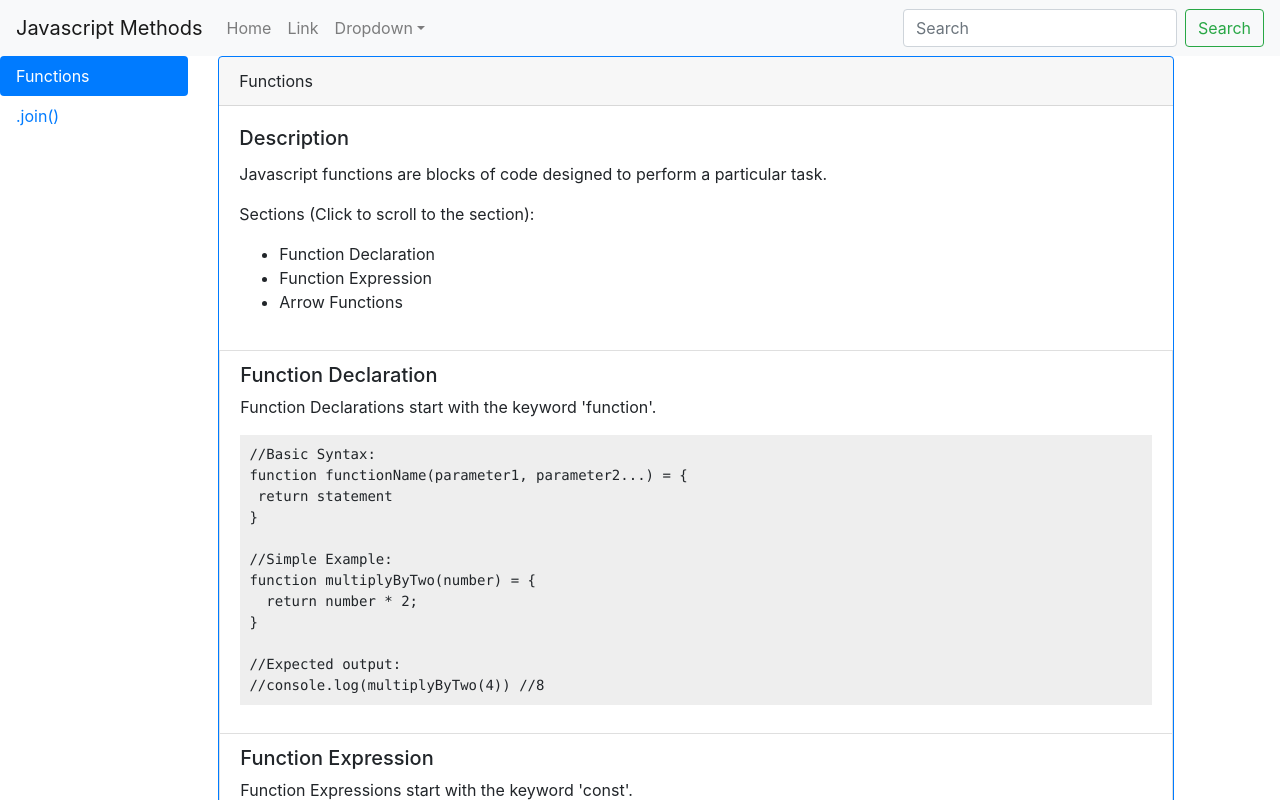
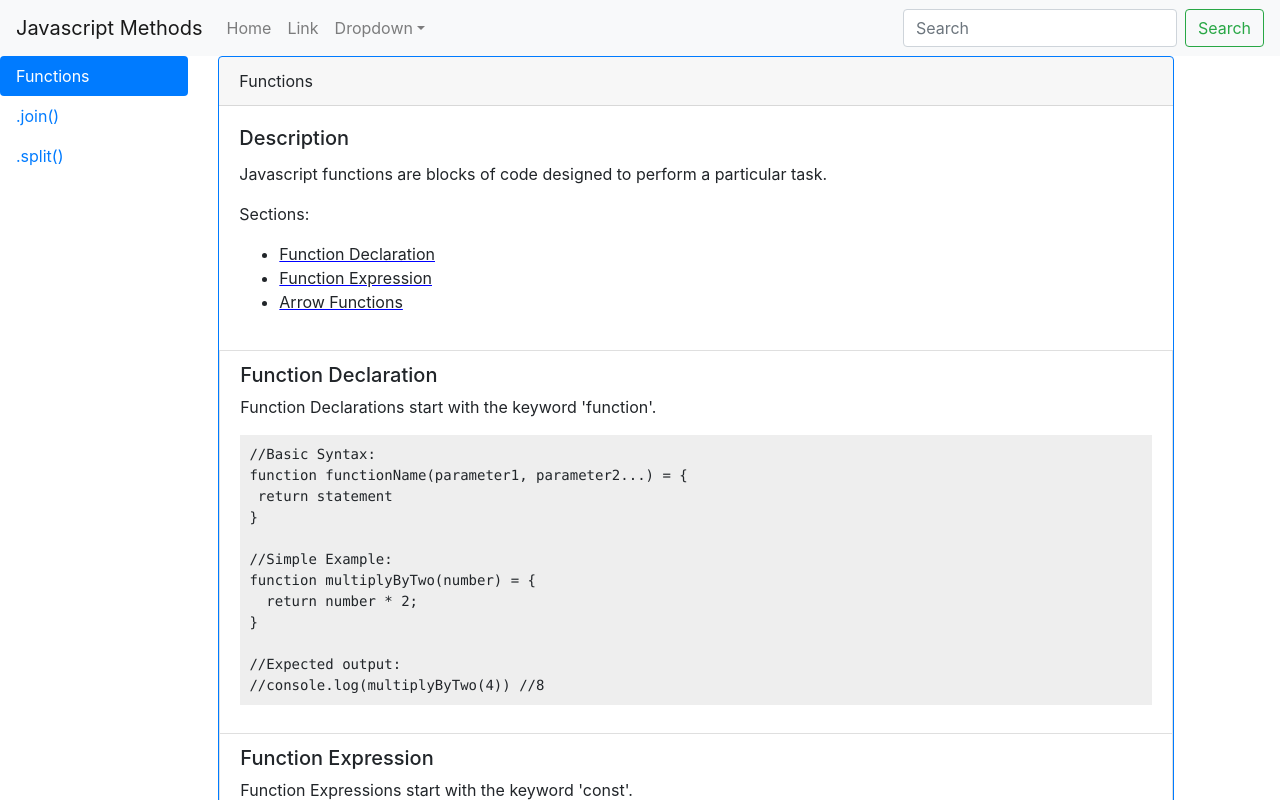
Before and after one commit to buckethead1986/javascript-methods, a React (Create React App) app: page / in a window 1280 px wide. Shown: the top 800 px of the page. Built offline with nearby package versions, Linux system fonts and the light colour scheme.

Commit message:
updated section styling and added .split

```diff
--- a/src/components/tabComponents/JavascriptMethodTabPane.js
+++ b/src/components/tabComponents/JavascriptMethodTabPane.js
@@ -25,7 +25,14 @@ export default function JavascriptMethodTabPane(props) {
   //inserts dividing line between items
   const listGroup = props.sections.map(section => {
     anchorLinks.push(
-      <li onClick={event => scrollToHash(section.id)}>{section.title}</li>
+      <li>
+        <a
+          style={{ textDecoration: "underline blue", cursor: "pointer" }}
+          onClick={event => scrollToHash(section.id)}
+        >
+          {section.title}
+        </a>
+      </li>
     );
     return (
       <ListGroup.Item id={section.id}>
@@ -53,7 +60,7 @@ export default function JavascriptMethodTabPane(props) {
           <Card.Text>{props.description}</Card.Text>
           {props.sections.length > 1 ? (
             <div>
-              <Card.Text>Sections (Click to scroll to the section):</Card.Text>
+              <Card.Text>Sections:</Card.Text>
               <ul>{anchorLinks}</ul>
             </div>
           ) : (
--- a/src/components/tabComponents/TabData.js
+++ b/src/components/tabComponents/TabData.js
@@ -47,5 +47,25 @@ export const tabData = [
         code: `const fruits = ['Apples', 'Oranges', 'Bananas', 'Watermelon']\nconsole.log(fruits.join()) // 'Apples, Oranges, Bananas, Watermelon'\nconsole.log(fruits.join(' and ')) // 'Apples and Oranges and Bananas and Watermelon'`
       }
     ]
+  },
+  {
+    eventKey: 3,
+    name: ".split()",
+    description:
+      "Convert the elements of a string into an array, split around a specified separator.",
+    sections: [
+      {
+        id: 0,
+        title: "Syntax",
+        description: "",
+        code: `string.split(separator)`
+      },
+      {
+        id: 1,
+        title: "Example",
+        description: "",
+        code: `const str = 'No, I am your father'\nconsole.log(str.split("")) // '[ 'N', 'o', ',', ' ', 'I', ' ', 'a', 'm', ' ', 'y', 'o', 'u', 'r', ' ', 'f', 'a', 't', 'h', 'e', 'r' ]'\nconsole.log(str.split(',')) // [ 'No', ' I am your father' ]`
+      }
+    ]
   }
 ];
```
